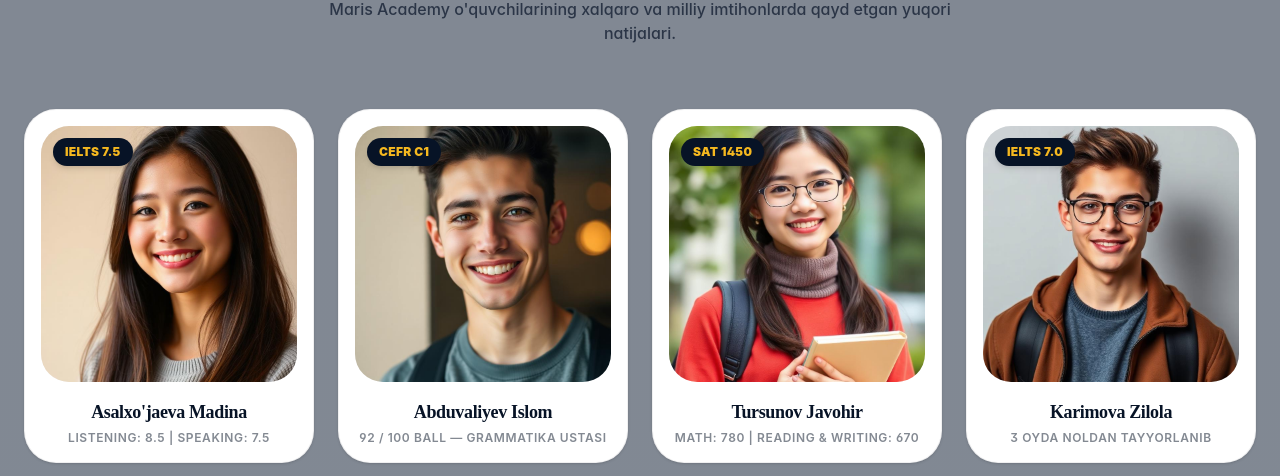
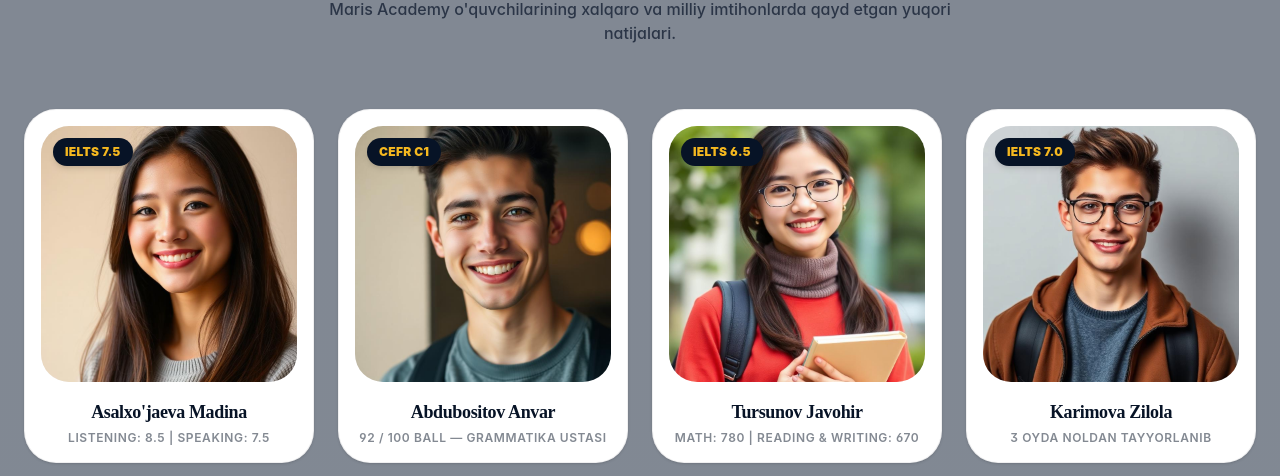
Before and after one commit to devPro277/maris.uz, a React (Vite) app: page / in a window 1280 px wide. Shown: the part 2980-3456 px from the top of the page. Built offline with nearby package versions, Linux system fonts and the light colour scheme.

Commit message:
Fix: Add high-converting Results section with correct images

```diff
--- a/src/App.tsx
+++ b/src/App.tsx
@@ -514,14 +514,14 @@ function Results() {
       img: student1, // Tepadagi import qilingan student1 o'zgaruvchisi
     },
     {
-      name: "Abduvaliyev Islom",
+      name: "Abdubositov Anvar",
       result: "CEFR C1",
       sub: "92 / 100 ball — Grammatika ustasi",
       img: student2, // student2 o'zgaruvchisi
     },
     {
       name: "Tursunov Javohir",
-      result: "SAT 1450",
+      result: "IELTS 6.5",
       sub: "Math: 780 | Reading & Writing: 670",
       img: student3, // student3 o'zgaruvchisi
     },
```
